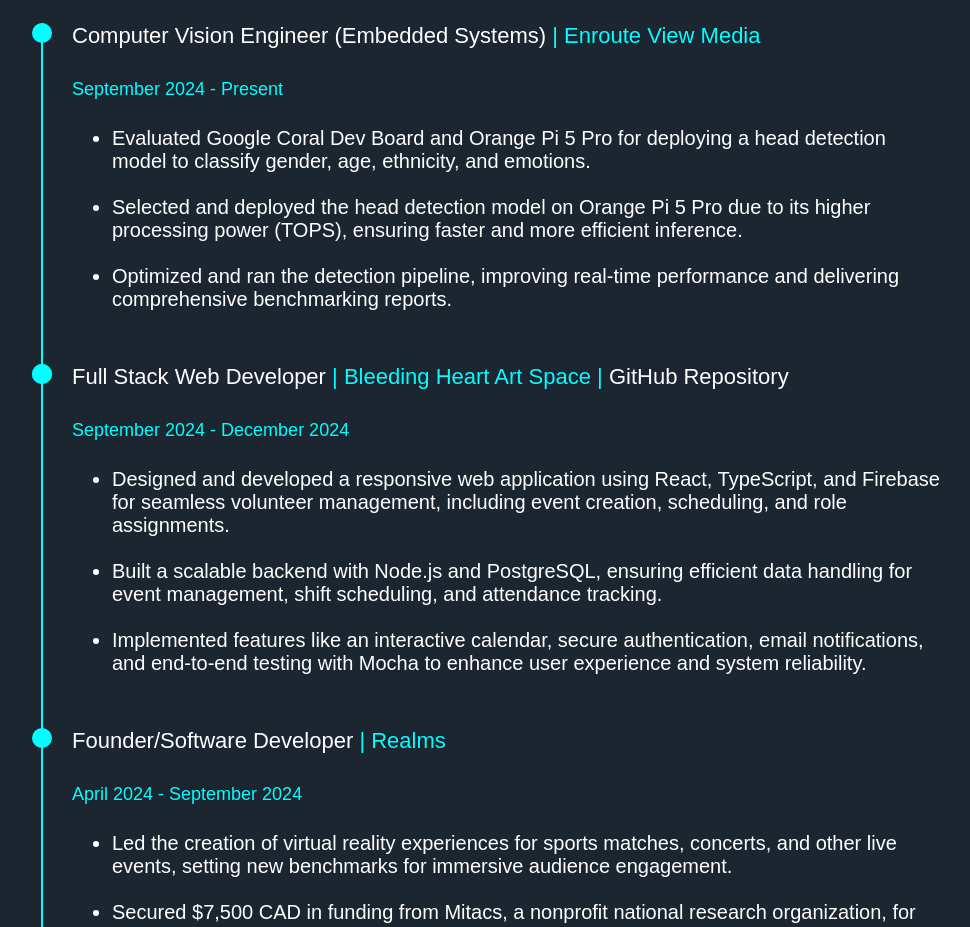
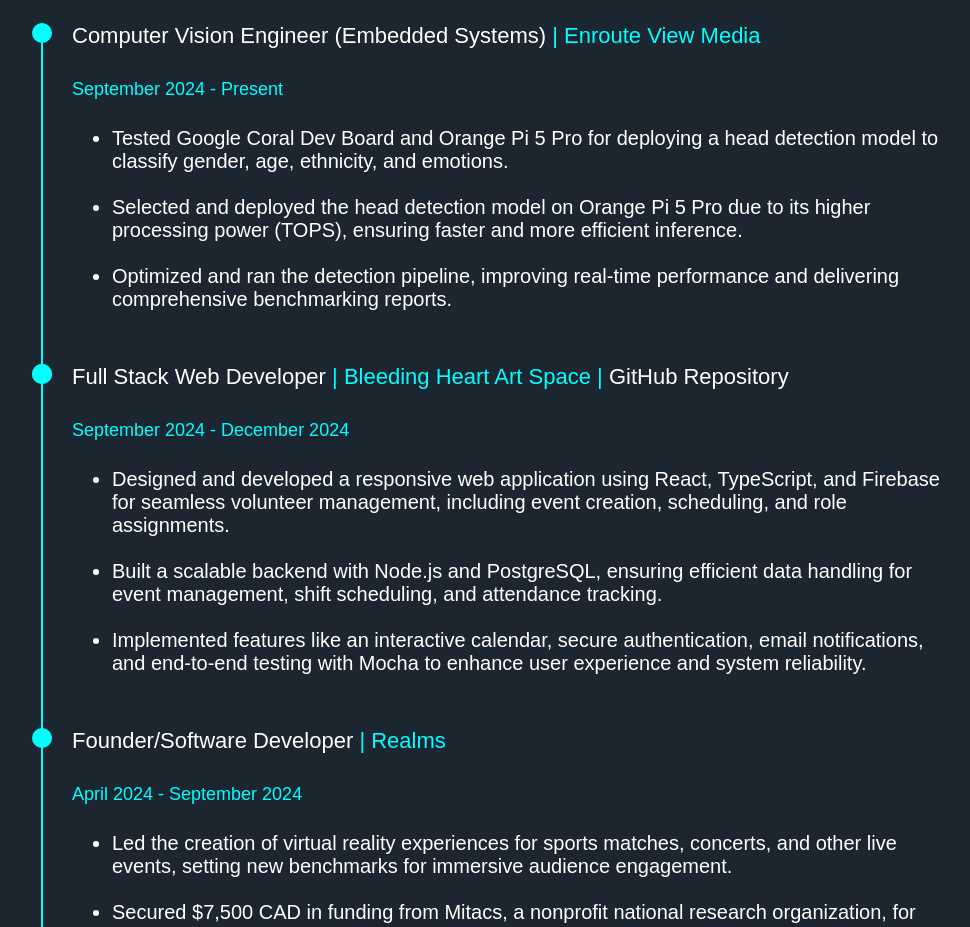
Before and after one commit to RJ-Gajjar/PortfolioWebsite, a plain HTML site: page index.html in a window 1280 px wide. Shown: the part 2160-3087 px from the top of the page, without its empty margins (106-1076 px from the left). Drawn offline with Linux system fonts and the light colour scheme.

Commit message:
Update index.html

```diff
--- a/index.html
+++ b/index.html
@@ -102,7 +102,7 @@
                     <li>
                         <a>Computer Vision Engineer (Embedded Systems)<span style="color: rgb(0, 255, 255);"> | <a target="_blank" href="https://www.enrouteviewmedia.com/" style="color: rgb(0, 255, 255); text-decoration: none;">Enroute View Media</a></span><br><br><span class="timeline-date" style="color: rgb(0, 255, 255);">September 2024 - Present</span><br><br></a>
                         <ul>
-                            <li class="adjustable-font">Evaluated Google Coral Dev Board and Orange Pi 5 Pro for deploying a head detection model to classify gender, age, ethnicity, and emotions.<br><br></li>
+                            <li class="adjustable-font">Tested Google Coral Dev Board and Orange Pi 5 Pro for deploying a head detection model to classify gender, age, ethnicity, and emotions.<br><br></li>
                             <li class="adjustable-font">Selected and deployed the head detection model on Orange Pi 5 Pro due to its higher processing power (TOPS), ensuring faster and more efficient inference.<br><br></li>
                             <li class="adjustable-font">Optimized and ran the detection pipeline, improving real-time performance and delivering comprehensive benchmarking reports.<br><br></li>
                         </ul>
```
